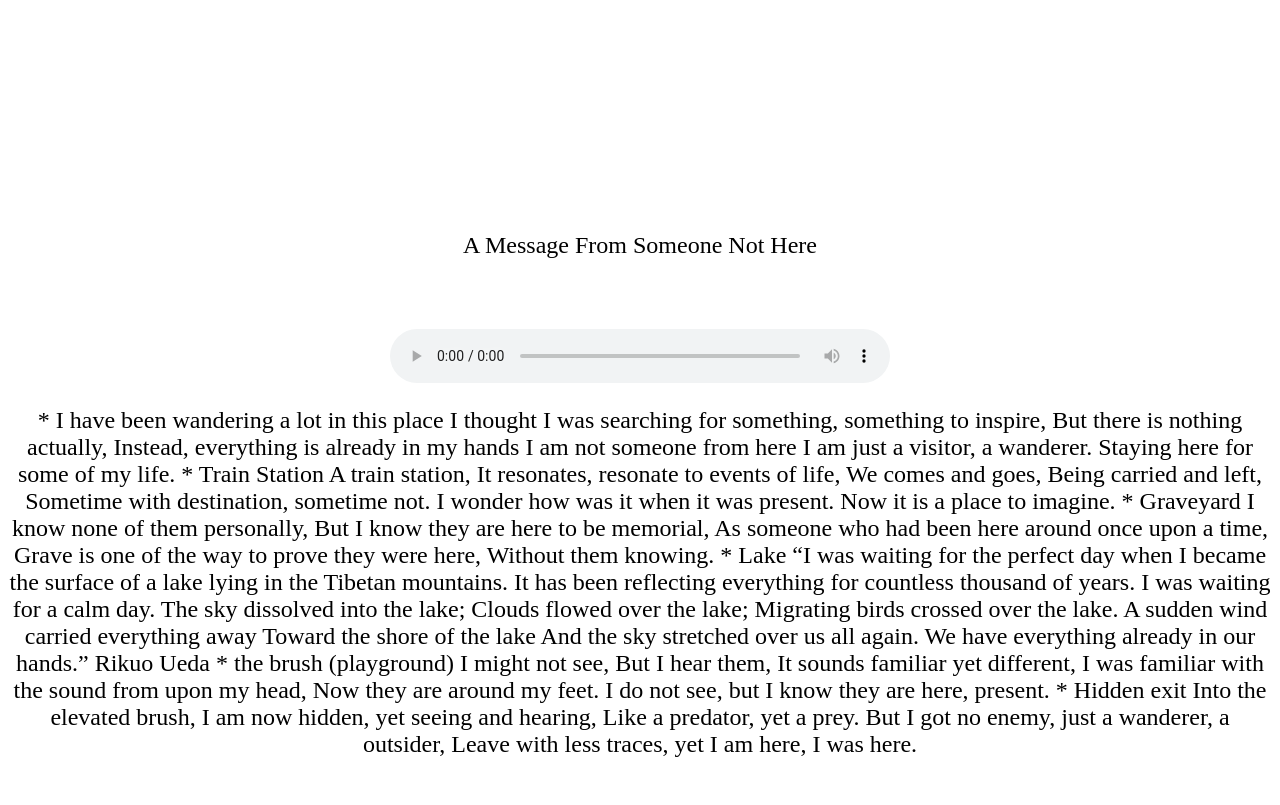
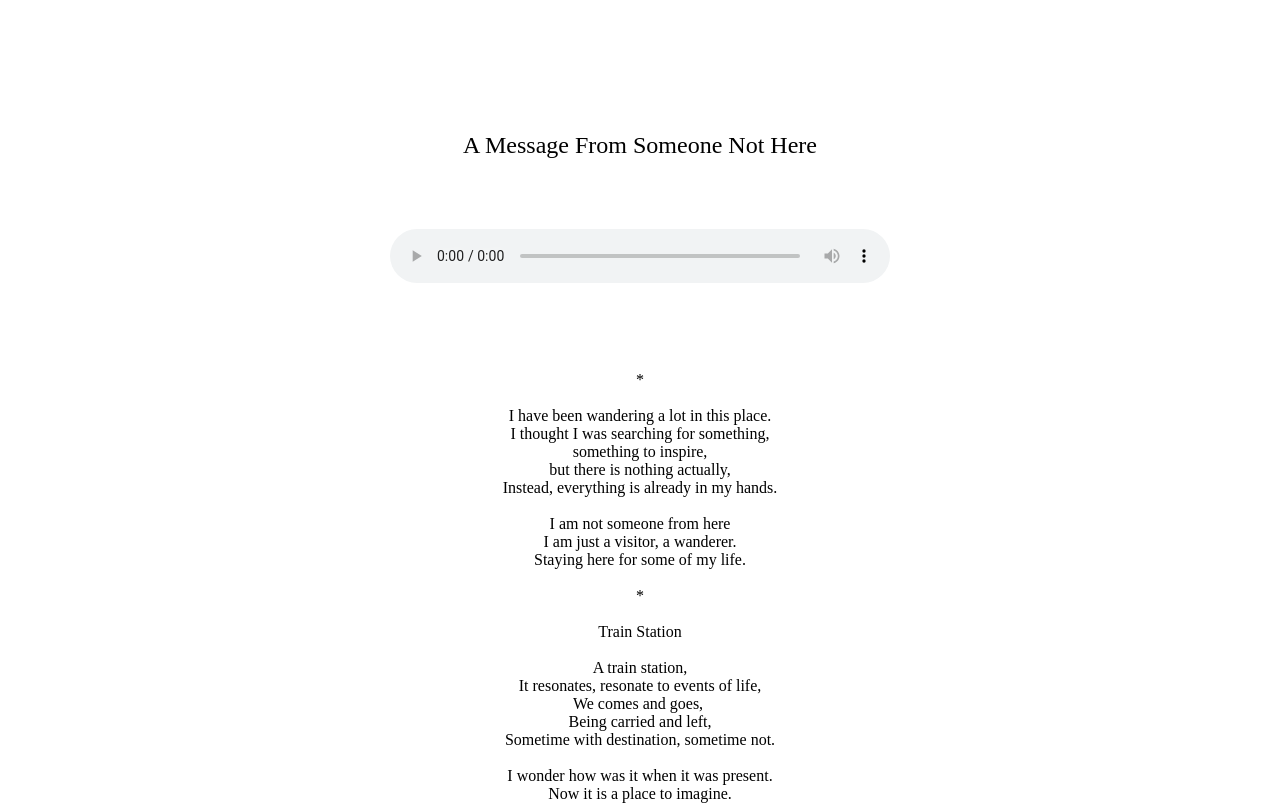
Before and after one commit to someonenothere-msg/a-message, a plain HTML site: page index.html in a window 1280 px wide. Shown: the top 805 px of the page. Drawn offline with Linux system fonts and the light colour scheme.

Commit message:
Add files via upload

```diff
--- a/index.html
+++ b/index.html
@@ -9,29 +9,46 @@ audio {
 }
 .center {
   text-align: center;
-  padding: 200px 0;
+  padding: 100px 0 0 0;
 }
+
+.poem {
+  	margin-left: auto;
+	margin-right: auto;
+}
+
 </style>
 </head>
 <body>
-<div class="center">
-	<p style="font-size: x-large;">A Message From Someone Not Here</p>
-  	<audio controls style="width: 500px; height: 100px">
-        <source src="message.mp3" type="audio/mpeg">
+
+	<div class="center">
+		<p style="font-size: x-large;">A Message From Someone Not Here</p>
+	</div>
+
+	<audio controls style="width: 500px; height: 100px">
+       		<source src="message.mp3" type="audio/mpeg">
     </audio>
-	<p style="font-size: x-large;">
+
+	<div class="poem">
+		<pre style="font-size: medium; font-family: 'Times New Roman', Times, serif; text-align: center;">
+
+
+
+
 *
-I have been wandering a lot in this place
+
+I have been wandering a lot in this place.
 I thought I was searching for something,
 something to inspire,
-But there is nothing actually,
-Instead, everything is already in my hands
+but there is nothing actually,
+Instead, everything is already in my hands.
 
 I am not someone from here
 I am just a visitor, a wanderer.
 Staying here for some of my life.
 
 *
+
 Train Station
 
 A train station,
@@ -44,6 +61,7 @@ I wonder how was it when it was present.
 Now it is a place to imagine.
 
 *
+
 Graveyard
 
 I know none of them personally,
@@ -53,9 +71,10 @@ Grave is one of the way to prove they were here,
 Without them knowing.
 
 *
+
 Lake
 
-“I was waiting for the perfect day
+'I was waiting for the perfect day
 when I became the surface of a lake
 lying in the Tibetan mountains.
 It has been reflecting everything
@@ -67,11 +86,12 @@ Migrating birds crossed over the lake.
 A sudden wind carried everything away
 Toward the shore of the lake
 And the sky stretched over us all again.
-We have everything already in our hands.”
+We have everything already in our hands.'
 
 Rikuo Ueda
 
 *
+
 the brush (playground)
 
 I might not see,
@@ -83,6 +103,7 @@ Now they are around my feet.
 I do not see, but I know they are here, present.
 
 *
+
 Hidden exit
 
 Into the elevated brush,
@@ -91,6 +112,10 @@ Like a predator, yet a prey.
 
 But I got no enemy, just a wanderer, a outsider,
 Leave with less traces, yet I am here, I was here.
-</p>
+
+*
+</pre>
+</padding-top:>
+</div>
 </body>
 </html>
```
